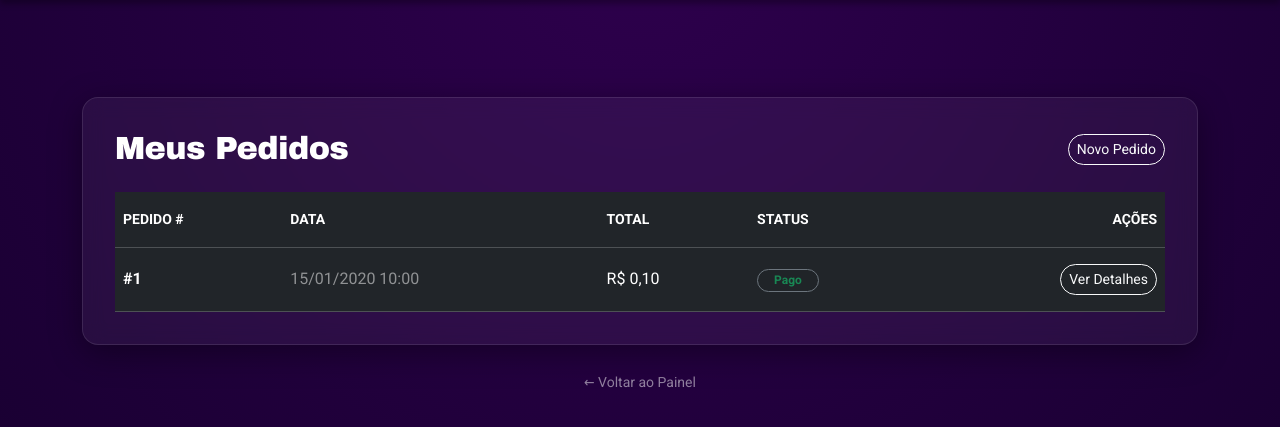
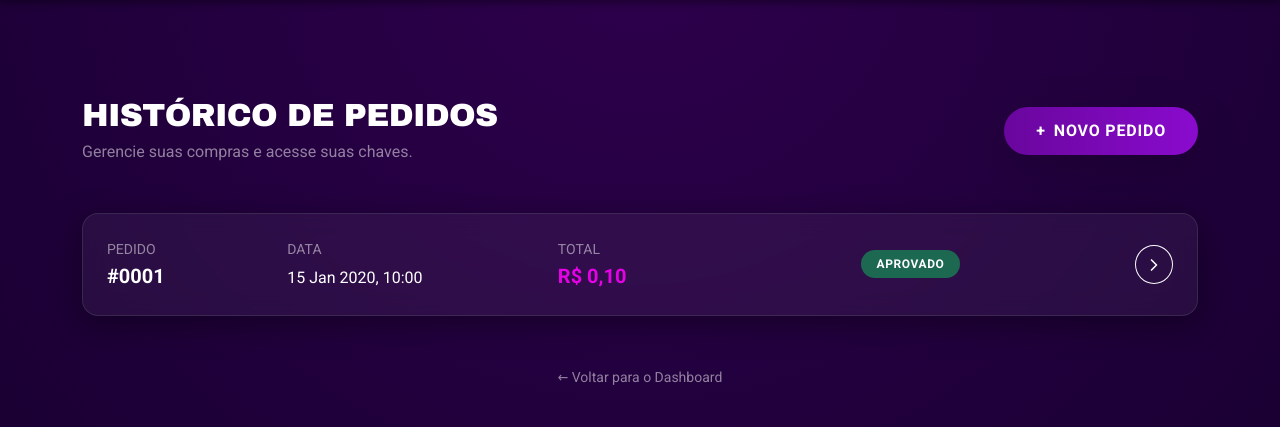
Before and after one commit to thevigillant/shotkeys, a PHP site: page /meus_pedidos.php in a window 1280 px wide. Shown: the part 81-508 px from the top of the page. Run offline with PHP 8.4, Linux system fonts and the light colour scheme; the visitor is signed in with stand-in values (Sample User, id 1); tables that the repository leaves empty or names only in its code hold one stand-in row (values such as "Sample post"); some web fonts are replaced.

Commit message:
Melhora com o Antigravity

```diff
--- a/meus_pedidos.php
+++ b/meus_pedidos.php
@@ -36,6 +36,26 @@ $orders = $stmt->fetchAll();
 
   <!-- Custom CSS -->
   <link rel="stylesheet" href="assets/css/style.css?v=<?= time() ?>" />
+
+  <style>
+    .order-item {
+      transition: transform 0.2s ease, background 0.2s ease;
+      cursor: pointer;
+      text-decoration: none;
+      display: block;
+    }
+    .order-item:hover {
+      transform: translateY(-2px);
+      background: rgba(255, 255, 255, 0.08) !important;
+      border-color: var(--color-accent) !important;
+    }
+    .status-badge {
+      font-size: 0.75rem;
+      letter-spacing: 0.05em;
+      text-transform: uppercase;
+      font-weight: 700;
+    }
+  </style>
 </head>
 <body>
 
@@ -43,69 +63,91 @@ $orders = $stmt->fetchAll();
   <?php include __DIR__ . '/includes/navbar.php'; ?>
 
   <main class="container py-5" style="margin-top: 60px;">
-    <div class="glass-panel">
-      <div class="d-flex justify-content-between align-items-center mb-4">
-        <h1 class="h2 archivofont mb-0 text-white">Meus Pedidos</h1>
-        <a href="produtos.php" class="btn btn-sm btn-outline-light rounded-pill">Novo Pedido</a>
+
+    <div class="d-flex flex-wrap justify-content-between align-items-center mb-5 gap-3">
+      <div>
+        <h1 class="h2 archivofont mb-1 text-white">HISTÓRICO DE PEDIDOS</h1>
+        <p class="text-white-50 mb-0">Gerencie suas compras e acesse suas chaves.</p>
+      </div>
+      <a href="produtos.php" class="btn btn-custom shadow-lg">
+        <span class="me-2">+</span>Novo Pedido
+      </a>
     </div>
 
     <?php if (!$orders): ?>
-        <div class="text-center py-5">
-           <p class="text-white-50 mb-4">Você ainda não realizou nenhuma compra.</p>
-           <a href="produtos.php" class="btn btn-custom">Explorar Loja</a>
+      <div class="glass-panel text-center py-5">
+          <div class="mb-3 opacity-50">
+             <svg xmlns="http://www.w3.org/2000/svg" width="64" height="64" viewBox="0 0 24 24" fill="none" stroke="currentColor" stroke-width="1" stroke-linecap="round" stroke-linejoin="round"><circle cx="9" cy="21" r="1"></circle><circle cx="20" cy="21" r="1"></circle><path d="M1 1h4l2.68 13.39a2 2 0 0 0 2 1.61h9.72a2 2 0 0 0 2-1.61L23 6H6"></path></svg>
+          </div>
+          <h3 class="h4 text-white mb-3">Você ainda não tem nenhum loot!</h3>
+          <p class="text-white-50 mb-4" style="max-width: 400px; margin: 0 auto;">Assim que você garantir sua primeira key ou random box, ela aparecerá aqui instantaneamente.</p>
+          <a href="produtos.php" class="btn btn-outline-light rounded-pill px-4">Explorar Loja</a>
       </div>
     <?php else: ?>
-        <div class="table-responsive">
-           <table class="table table-dark table-hover align-middle mb-0" style="background: transparent;">
-             <thead>
-               <tr class="text-uppercase small text-white-50">
-                 <th scope="col" class="py-3">Pedido #</th>
-                 <th scope="col" class="py-3">Data</th>
-                 <th scope="col" class="py-3">Total</th>
-                 <th scope="col" class="py-3">Status</th>
-                 <th scope="col" class="py-3 text-end">Ações</th>
-               </tr>
-             </thead>
-             <tbody class="border-top-0">
+
+      <div class="d-flex flex-column gap-3">
         <?php foreach ($orders as $o): ?>
           <?php
             $statusClass = match($o['status']) {
-                       'PAID' => 'text-success',
-                       'PENDING'  => 'text-warning',
-                       default    => 'text-secondary'
+                'PAID' => 'bg-success text-white',
+                'PENDING'  => 'bg-warning text-dark',
+                default    => 'bg-secondary text-white'
             };
             $statusLabel = match($o['status']) {
-                       'PAID' => 'Pago',
+                'PAID' => 'Aprovado',
                 'PENDING'  => 'Pendente',
                 default    => $o['status']
             };
+            $borderClass = $o['status'] === 'PENDING' ? 'border-warning' : 'border-secondary';
           ?>
-                 <tr>
-                   <td class="py-3 fw-bold text-white">#<?= (int)$o['id'] ?></td>
-                   <td class="py-3 text-white-50"><?= date('d/m/Y H:i', strtotime($o['created_at'])) ?></td>
-                   <td class="py-3 text-white">R$ <?= number_format(((int)$o['total_cents'])/100, 2, ',', '.') ?></td>
-                   <td class="py-3">
-                     <span class="badge bg-dark border border-secondary <?= $statusClass ?> bg-opacity-50 rounded-pill px-3">
+
+          <a href="pedido.php?id=<?= (int)$o['id'] ?>" class="order-item glass-panel p-4 rounded-4 border border-opacity-25 <?= $borderClass ?>" style="min-height: auto;">
+            <div class="row align-items-center g-3">
+
+              <!-- ID e Data -->
+              <div class="col-6 col-md-2">
+                 <span class="d-block text-white-50 small mb-1">PEDIDO</span>
+                 <span class="h5 fw-bold text-white mb-0">#<?= str_pad((string)$o['id'], 4, '0', STR_PAD_LEFT) ?></span>
+              </div>
+
+              <div class="col-6 col-md-3">
+                 <span class="d-block text-white-50 small mb-1">DATA</span>
+                 <span class="text-white"><?= date('d M Y, H:i', strtotime($o['created_at'])) ?></span>
+              </div>
+
+              <!-- Valor -->
+              <div class="col-6 col-md-3">
+                 <span class="d-block text-white-50 small mb-1">TOTAL</span>
+                 <span class="fw-bold text-accent h5 mb-0">R$ <?= number_format(((int)$o['total_cents'])/100, 2, ',', '.') ?></span>
+              </div>
+
+              <!-- Status -->
+              <div class="col-6 col-md-2 text-md-center">
+                 <span class="status-badge badge rounded-pill px-3 py-2 <?= $statusClass ?> bg-opacity-75">
                     <?= $statusLabel ?>
                  </span>
-                   </td>
-                   <td class="py-3 text-end">
-                     <a href="pedido.php?id=<?= (int)$o['id'] ?>" class="btn btn-sm btn-outline-light rounded-pill">
-                       Ver Detalhes
+              </div>
+
+              <!-- Icone Seta -->
+              <div class="col-12 col-md-2 text-end d-none d-md-block">
+                 <div class="btn btn-icon btn-sm btn-outline-light rounded-circle p-2">
+                    <svg xmlns="http://www.w3.org/2000/svg" width="20" height="20" viewBox="0 0 24 24" fill="none" stroke="currentColor" stroke-width="2" stroke-linecap="round" stroke-linejoin="round"><polyline points="9 18 15 12 9 6"></polyline></svg>
+                 </div>
+              </div>
+
+            </div>
           </a>
-                   </td>
-                 </tr>
         <?php endforeach; ?>
-             </tbody>
-           </table>
       </div>
+
     <?php endif; ?>
 
+    <div class="mt-5 text-center">
+       <a href="dashboard.php" class="text-white-50 text-decoration-none small hover-link">
+         &larr; Voltar para o Dashboard
+       </a>
     </div>
 
-    <div class="mt-4 text-center">
-       <a href="dashboard.php" class="text-white-50 text-decoration-none small">&larr; Voltar ao Painel</a>
-    </div>
   </main>
 
   <!-- Bootstrap JS -->
```
Lines whose indentation alone changed are shown as unchanged.
